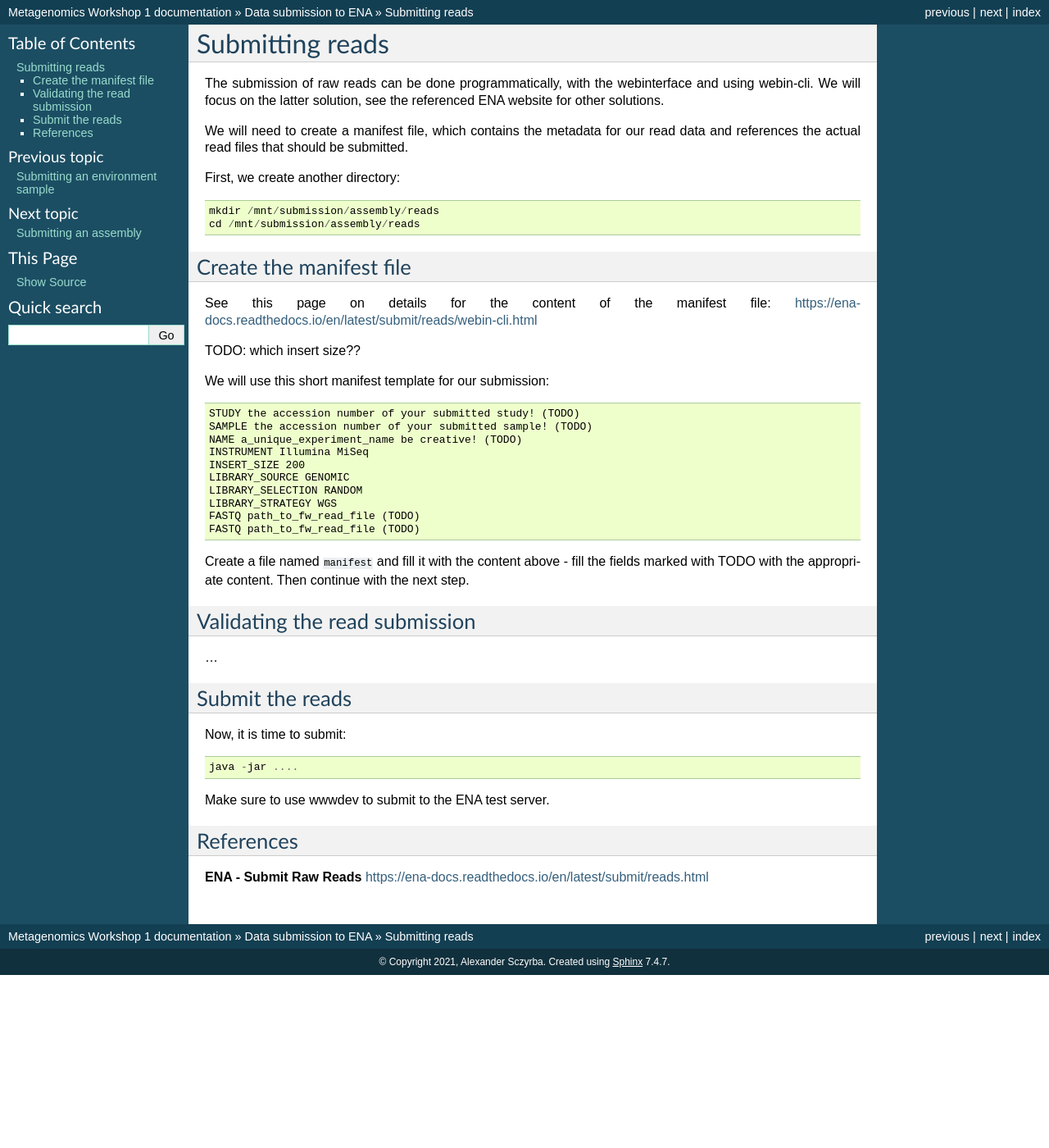
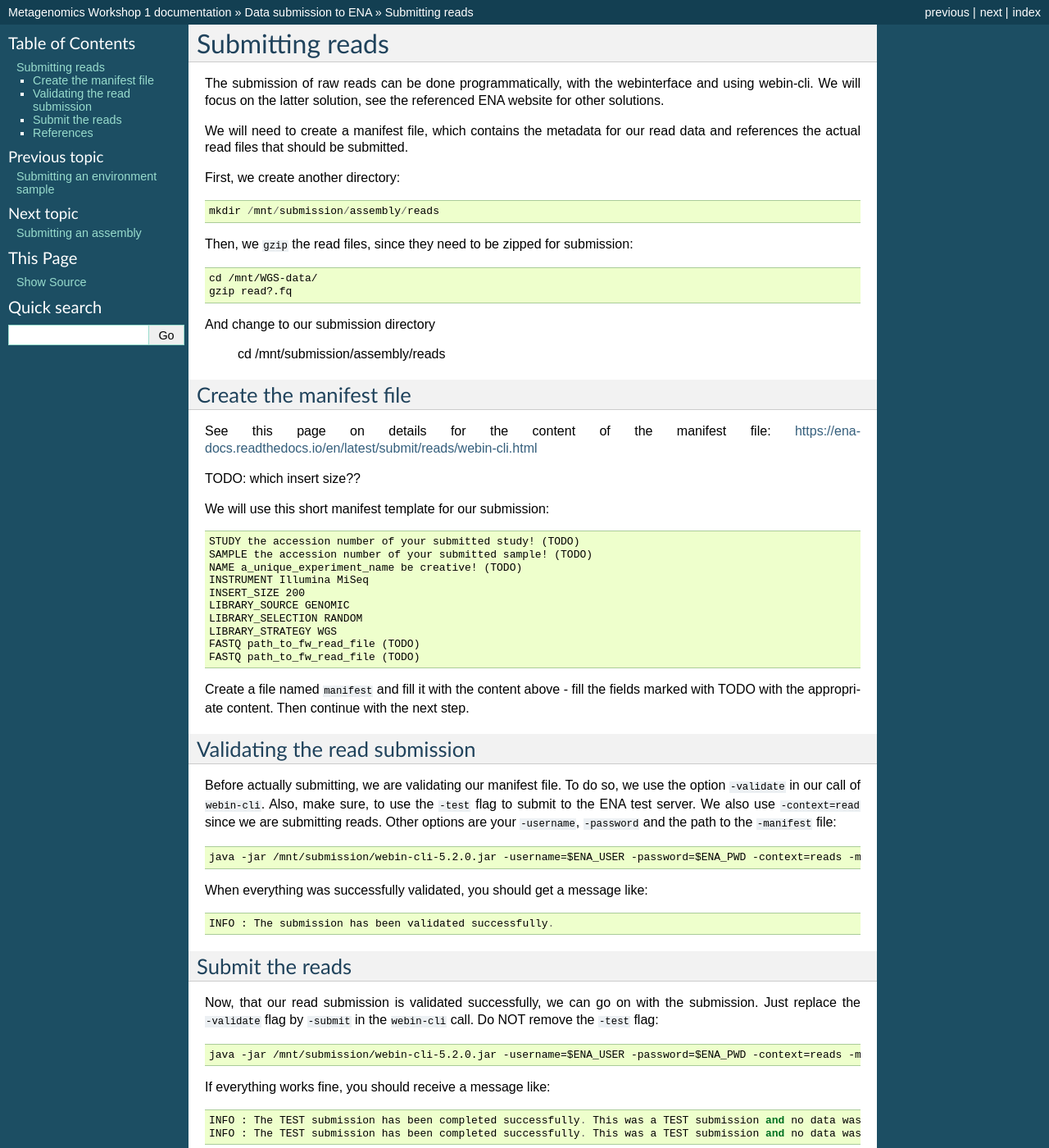
Before and after one commit to metagenomics/metagenomics-workshop, a Sphinx documentation site: the page built from docs/data_submission/read_submission.rst, in a window 1280 px wide and 1400 px high. Shown: the whole window at 82% size. Built offline with Sphinx 7.4.7, drawn with Linux system fonts in a browser that asks for light colours; some of the changed text lies outside the part shown.

Commit message:
Update read_submission.rst

```diff
--- a/docs/data_submission/read_submission.rst
+++ b/docs/data_submission/read_submission.rst
@@ -8,6 +8,15 @@
 First, we create another directory::
 
   mkdir /mnt/submission/assembly/reads
+
+
+Then, we ``gzip`` the read files, since they need to be zipped for submission::
+
+  cd /mnt/WGS-data/
+  gzip read?.fq
+
+And change to our submission directory
+
   cd /mnt/submission/assembly/reads
 
 Create the manifest file
@@ -36,16 +45,29 @@
 Validating the read submission
 ^^^^^^^^^^^^^^^^^^
 
-...
+Before actually submitting, we are validating our manifest file. To do so, we use the option ``-validate`` in our call of ``webin-cli``. Also, make sure, to use the ``-test`` flag to submit to the ENA test server. We also use ``-context=read`` since we are submitting reads. Other options are your ``-username``, ``-password`` and the path to the ``-manifest`` file::
+
+  java -jar /mnt/submission/webin-cli-5.2.0.jar -username=$ENA_USER -password=$ENA_PWD -context=reads -manifest=manifest -validate -test
+
+When everything was successfully validated, you should get a message like::
+
+  INFO : The submission has been validated successfully.
+
 
 Submit the reads
 ^^^^^^^^^^^^^^^^
 
-Now, it is time to submit::
+Now, that our read submission is validated successfully, we can go on with the submission. Just replace the ``-validate`` flag by ``-submit`` in the ``webin-cli`` call. Do NOT remove the ``-test`` flag::
 
-  java -jar ....
+  java -jar /mnt/submission/webin-cli-5.2.0.jar -username=$ENA_USER -password=$ENA_PWD -context=reads -manifest=manifest -submit -test
 
-Make sure to use wwwdev to submit to the ENA test server.
+If everything works fine, you should receive a message like::
+
+  INFO : The TEST submission has been completed successfully. This was a TEST submission and no data was submitted. The following experiment accession was assigned to  the submission: ERX10008217
+  INFO : The TEST submission has been completed successfully. This was a TEST submission and no data was submitted. The following run accession was assigned to the submission: ERR10488906
+
+
+Now we can go on and submit our assembly.
 
 
 References
```
